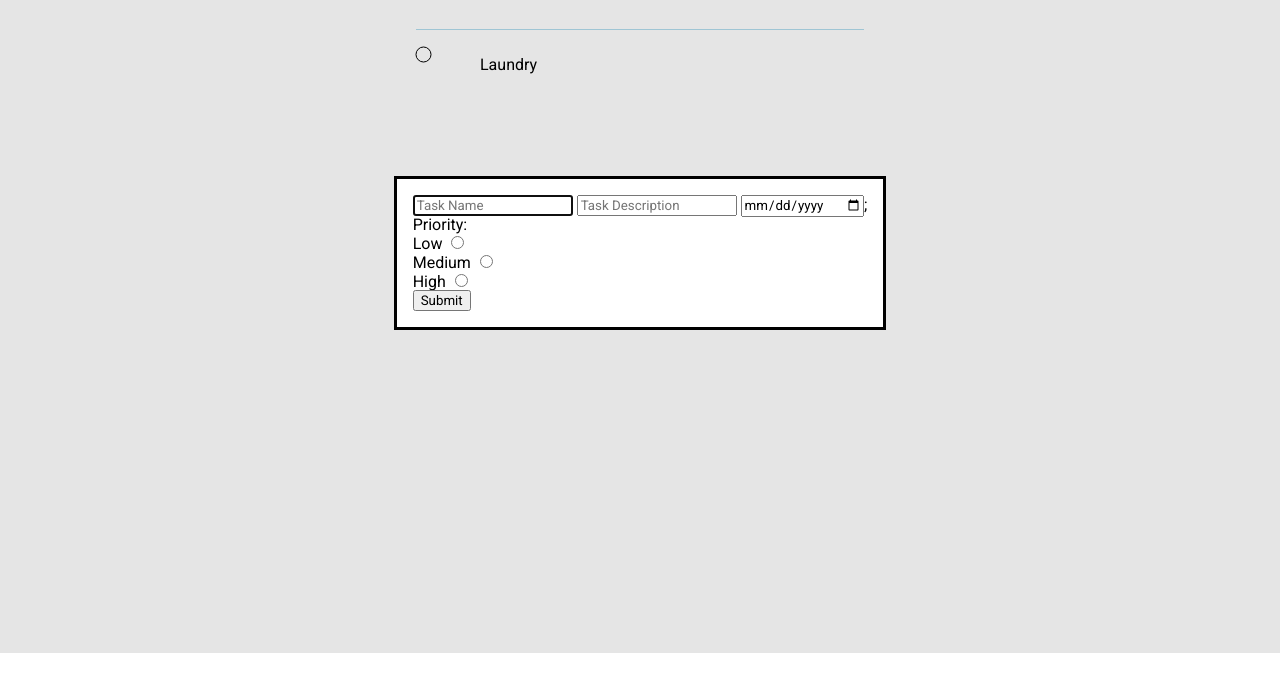
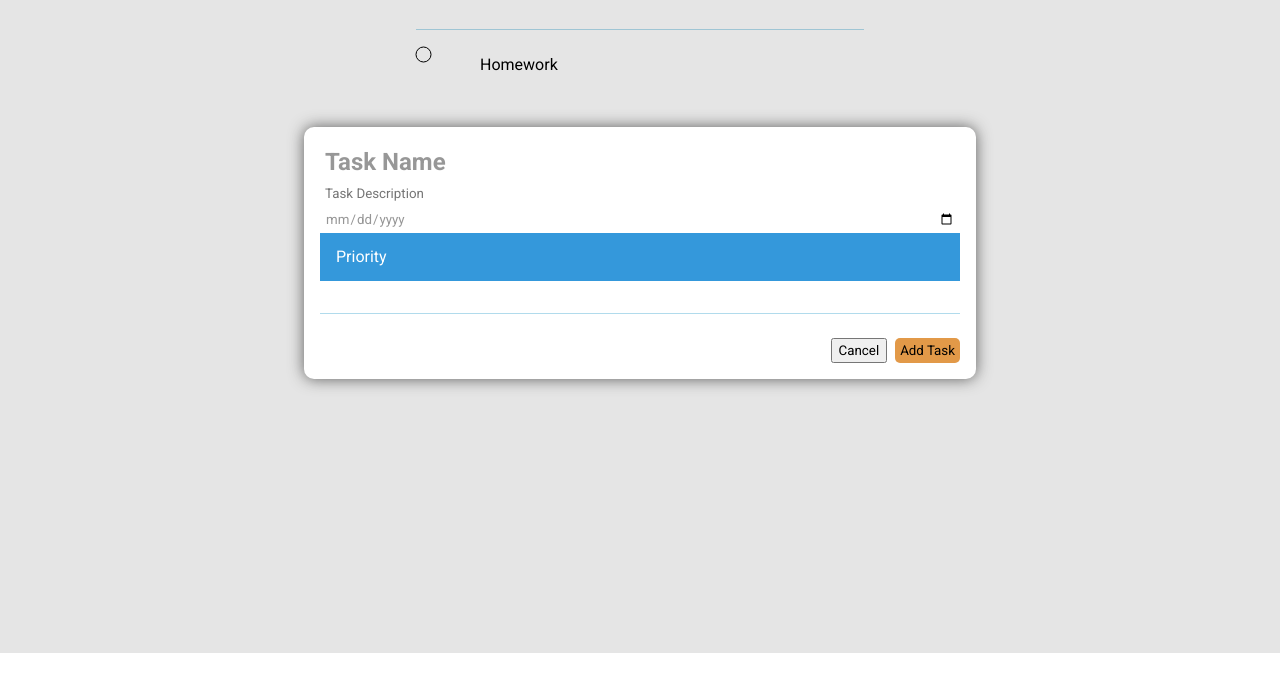
Before and after one commit to akmunir/todo-list, a website built with webpack: page src/template.html in a window 1280 px wide. Both pictures are taken after a click on the button 31 px from the left and 36 px from the top of the page. Shown: the part 147-838 px from the top of the page. Built offline with nearby package versions, Linux system fonts and the light colour scheme; a web font is replaced by a local one.

Commit message:
working on modal styling, finish implementing the dropdown menu for the priority of the task

```diff
--- a/src/display.js
+++ b/src/display.js
@@ -2,6 +2,7 @@ import {createTask} from "./task.js"; //fix later so i dont need to importg into
 export const displayTaskCreation = () => {
     const taskCreation = document.querySelector(".task-creation");
     const form = document.querySelector('form');
+    const priority = document.querySelector("#myDropdown");
     taskCreation.showModal();
     form.addEventListener("submit", (event) => {
         console.log("display2");
@@ -12,6 +13,11 @@ export const displayTaskCreation = () => {
         }
         taskCreation.close();
     });
+    priority.addEventListener("click", (event) => {
+        if (event.target.classList.contains("dropbtn")) {
+            priority.classList.toggle("show");
+        }
+    })
 }
 export const updateTaskList = (task) => {
     const list = document.querySelector(".task-list");
--- a/src/styles.css
+++ b/src/styles.css
@@ -70,3 +70,81 @@ aside {
     font-size: 1.1rem;
     margin-left: 1.2rem;
 }
+
+.task-creation {
+    min-width:50vw;
+    max-height: 50%;
+    border-radius: 10px;
+    border: none;
+    box-shadow: 0px 0px 15px 0px rgba(49, 49, 48, 0.75);
+}
+#task-form {
+    display: flex;
+    flex-direction: column;
+}
+
+input:focus {outline:none;}
+input {
+    border: none;
+    padding: 5px;
+}
+#title {
+    font-size: 1.5rem;
+    font-weight: 600;
+    opacity: 75%;
+}
+
+#date {
+    color: #969696;
+}
+
+.task-creation-buttons {
+    border-top: 1px solid #b1dbec;
+    display: flex;
+    justify-content: flex-end;
+    margin-top: 2rem;
+    padding-top: 1.5rem;
+    gap: 0.5rem;
+
+}
+
+#add-task {
+    background-color: #e29948;
+    border-radius: 5px;
+    padding: 5px;
+}
+
+.dropbtn {
+    background-color: #3498DB;
+    color: white;
+    padding: 16px;
+    font-size: 16px;
+    border: none;
+    cursor: pointer;
+  }
+
+.dropdown {
+    position: relative;
+    display: inline-block;
+}
+
+.dropdown-content {
+    display: none;
+    position: absolute;
+    min-width: 160px;
+    box-shadow: 0px 8px 16px 0px rgba(0,0,0,0.2);
+    z-index: 1;
+}
+
+.dropdown-content input {
+    color: black;
+    padding: 12px 16px;
+    text-decoration: none;
+    display: block;
+}
+
+.dropdown-content a:hover {
+    background-color: #ddd;
+    cursor: pointer;
+}
+.show {display:block;}
--- a/src/task.js
+++ b/src/task.js
@@ -1,10 +1,9 @@
 export const Task = class {
-    constructor(title, description, dueDate, priority, notes) {
+    constructor(title, description, dueDate, priority) {
         this.title = title;
         this.description = description;
         this.dueDate = dueDate;
         this.priority = priority;
-        this.notes = notes;
         this.category = "";
         this.complete = false;
     }
@@ -19,7 +18,6 @@ export const Task = class {
 export const createTask = () => {
     const titleInput = document.querySelector('form input[name="title"]');
     const descriptionInput = document.querySelector('form input[name="description"]');
-    const notesInput = document.querySelector('form input[name="notes"]');
     const dueDateInput = document.querySelector('form input[name="dueDate"]');
     const priorityInput = document.querySelector('form input[type="radio"]:checked');
 
@@ -28,7 +26,6 @@ export const createTask = () => {
         descriptionInput.value.trim(),
         dueDateInput.value,
         priorityInput.value,
-        notesInput.value.trim()
     ];
     if (!taskInfo[0]) {
         return null;
@@ -36,7 +33,6 @@ export const createTask = () => {
     titleInput.value = "";
     descriptionInput.value = "";
     dueDateInput.value = "";
-    notesInput.value = "";
 
     console.log(taskInfo);
     return new Task(...taskInfo);
--- a/src/template.html
+++ b/src/template.html
@@ -20,7 +20,7 @@
         <main>
             <h1 class="main-text">Today <br> <span class="num-tasks">1 task</span></h1>
             <ul class="task-list">
-            <li class="task">Laundry</li>
+            <li class="task">Homework</li>
             </ul>
         </main>
     </div>
@@ -29,8 +29,10 @@
             <form id ="task-form" action="www.google.com">
                 <input id ="title" type="text" name="title" placeholder="Task Name" required>
                 <input id="description" ="text" name="description" placeholder="Task Description">
-                <input id="date" type="date" name="dueDate" placeholder="Due Date">;
-                <p>Priority:</p>
+                <input id="date" type="date" name="dueDate" placeholder="Due Today">
+                <div class="dropdown">
+                    <div class="dropbtn">Priority</div>
+                    <div id="myDropdown" class="dropdown-content">
                         <div>
                             <label for"low">Low</label>
                             <input type="radio" id="low" name="priority">
@@ -43,7 +45,14 @@
                             <label for"high">High</label>
                             <input type="radio" id="high" name="priority">
                         </div>
-                <input type="submit" name="CreateTask">
+                    </div>
+                </div>
+                <div class="task-creation-buttons">
+                    <button>Cancel</button>
+                    <input id="add-task" type="submit" value="Add Task">
+                </div>
+
+
             </form>
         </dialog>
     </div>
```
Lines whose indentation alone changed are shown as unchanged.
